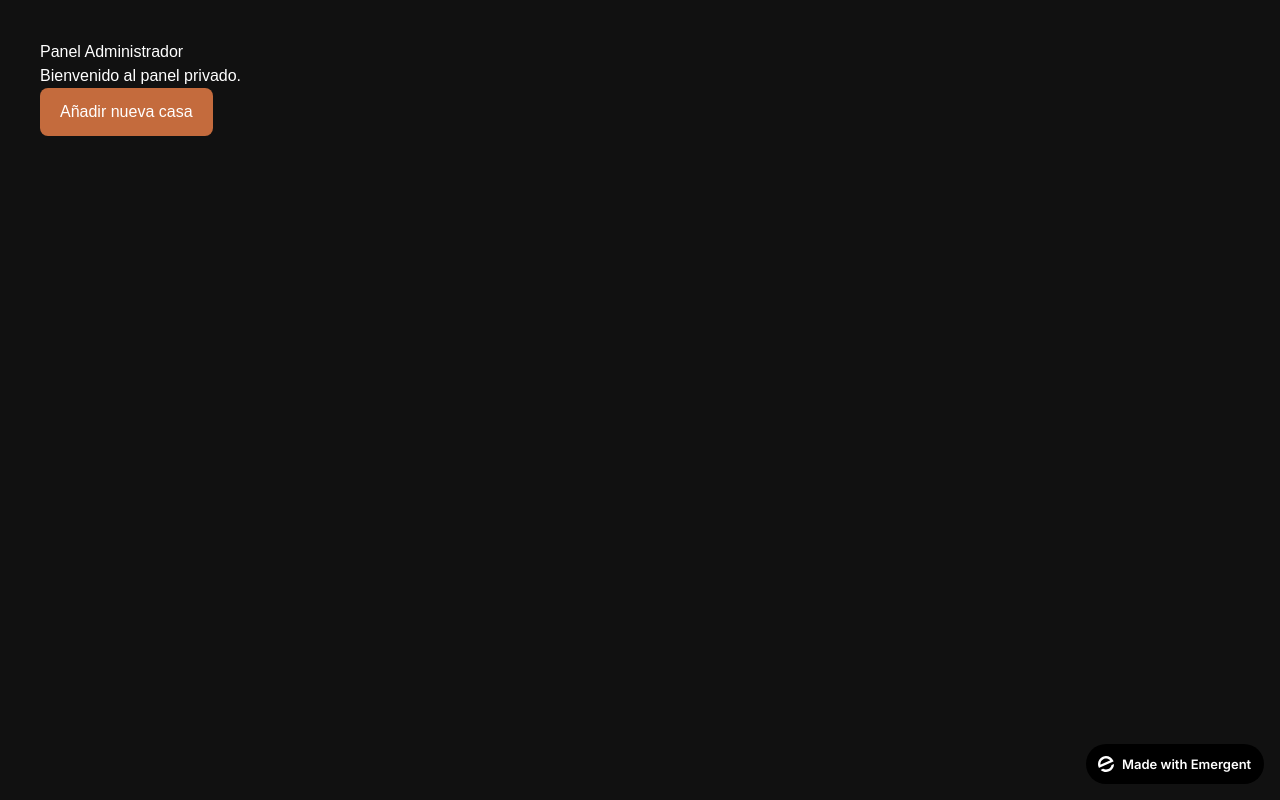
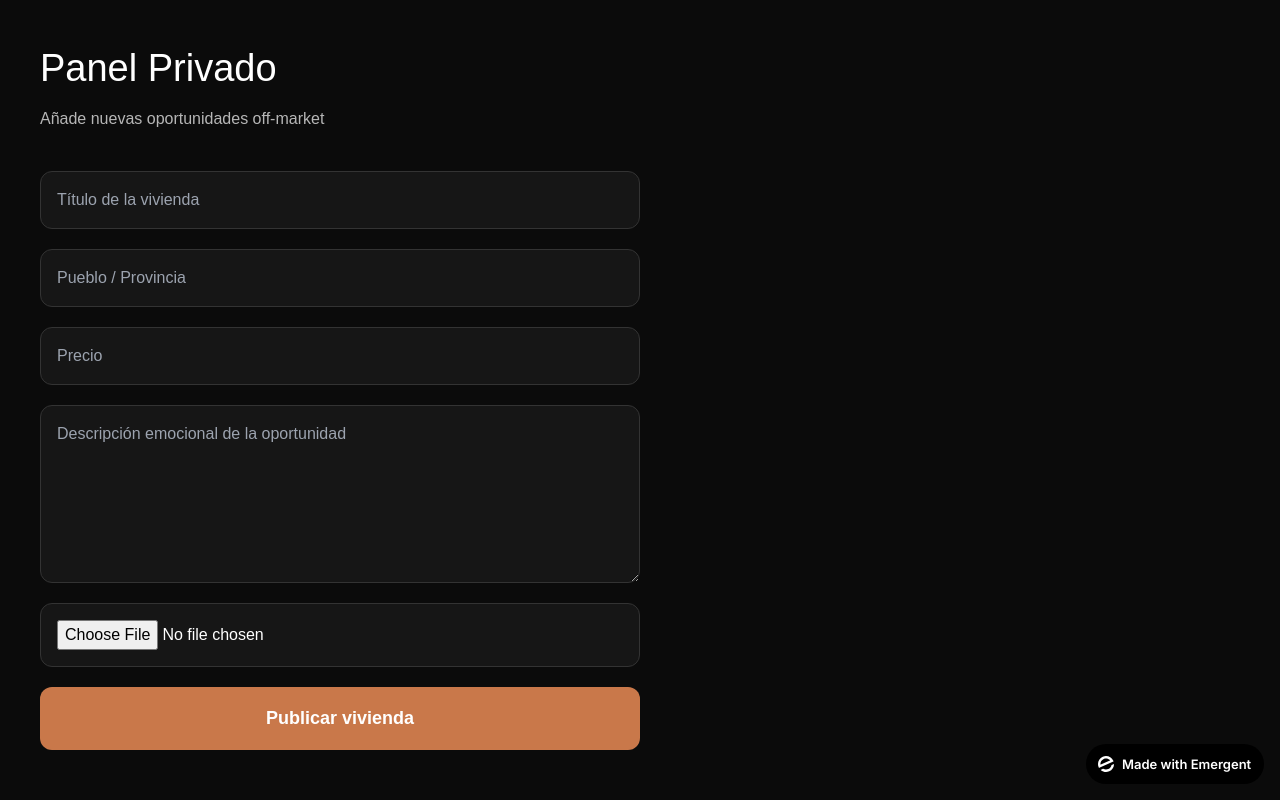
Before and after one commit to yatvonline/casasbaratasandalucia, a React (Create React App) app: page /admin in a window 1280 px wide. Built offline with nearby package versions, Linux system fonts and the light colour scheme; no server answers; a web font is replaced by a local one.

Commit message:
Update Admin.jsx

```diff
--- a/src/pages/Admin.jsx
+++ b/src/pages/Admin.jsx
@@ -1,26 +1,77 @@
 export default function Admin() {
   return (
     <div style={{
-      background: "#111",
-      color: "white",
-      minHeight: "100vh",
-      padding: "40px",
-      fontFamily: "Arial"
+      background:"#0b0b0b",
+      minHeight:"100vh",
+      color:"white",
+      padding:"40px",
+      fontFamily:"Arial"
     }}>
-      <h1>Panel Administrador</h1>
 
-      <p>Bienvenido al panel privado.</p>
+      <h1 style={{fontSize:"38px",marginBottom:"10px"}}>
+        Panel Privado
+      </h1>
 
-      <button style={{
-        padding: "12px 20px",
-        background: "#c46b3d",
-        border: "none",
-        color: "white",
-        borderRadius: "8px",
-        cursor: "pointer"
+      <p style={{opacity:"0.7",marginBottom:"40px"}}>
+        Añade nuevas oportunidades off-market
+      </p>
+
+      <form style={{
+        display:"flex",
+        flexDirection:"column",
+        gap:"20px",
+        maxWidth:"600px"
       }}>
-        Añadir nueva casa
-      </button>
+
+        <input
+          placeholder="Título de la vivienda"
+          style={inputStyle}
+        />
+
+        <input
+          placeholder="Pueblo / Provincia"
+          style={inputStyle}
+        />
+
+        <input
+          placeholder="Precio"
+          style={inputStyle}
+        />
+
+        <textarea
+          placeholder="Descripción emocional de la oportunidad"
+          rows="6"
+          style={inputStyle}
+        />
+
+        <input
+          type="file"
+          style={inputStyle}
+        />
+
+        <button style={{
+          background:"#c9784a",
+          border:"none",
+          padding:"18px",
+          borderRadius:"12px",
+          color:"white",
+          fontSize:"18px",
+          cursor:"pointer",
+          fontWeight:"bold"
+        }}>
+          Publicar vivienda
+        </button>
+
+      </form>
     </div>
-  );
+  )
 }
+
+const inputStyle = {
+  padding:"16px",
+  borderRadius:"12px",
+  border:"1px solid #333",
+  background:"#161616",
+  color:"white",
+  fontSize:"16px"
+}
```
